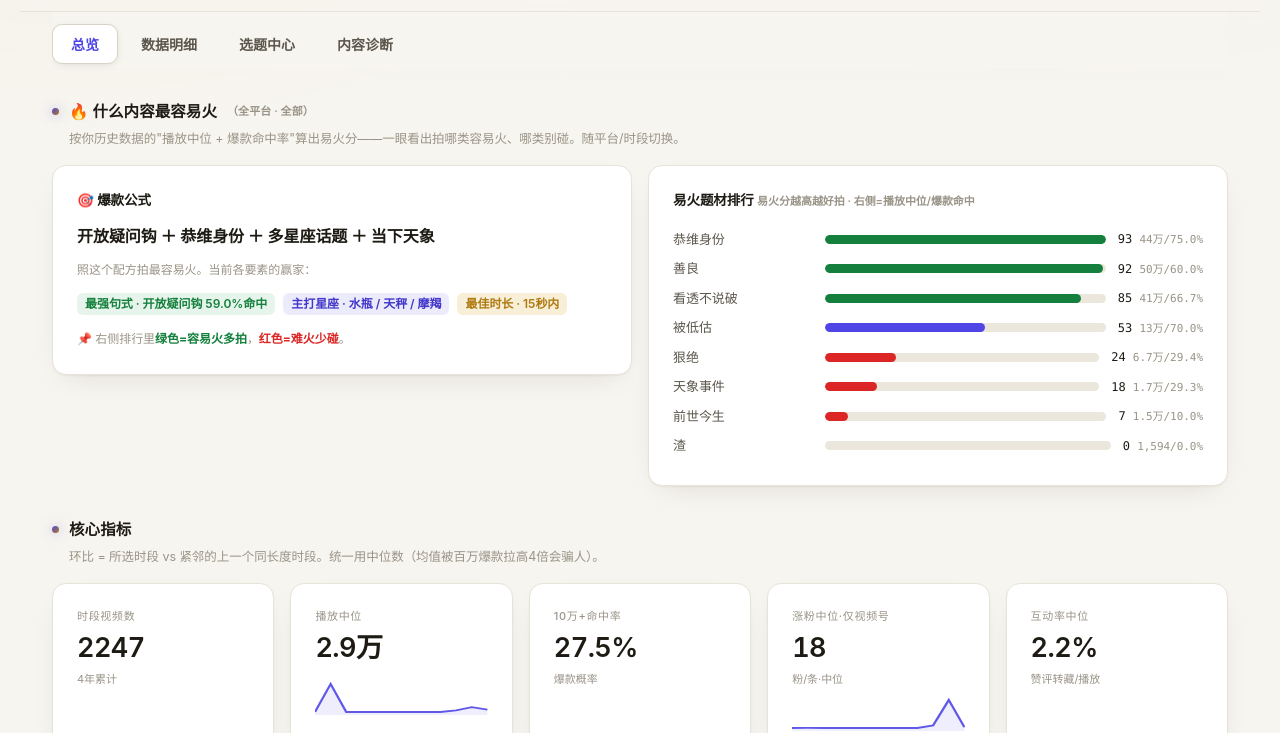
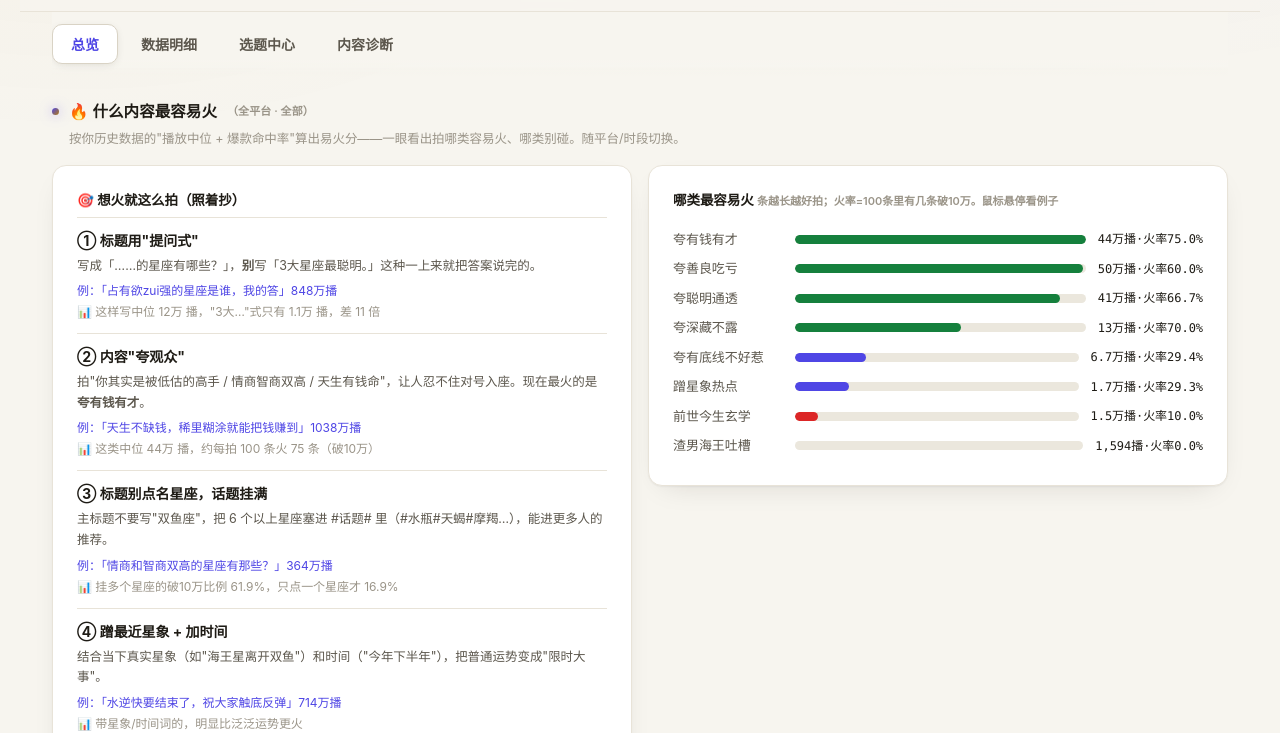
Before and after one commit to jason-hou-pe/channels-dashboard, a plain HTML site: page index.html in a window 1280 px wide. Shown: the part 67-800 px from the top of the page. Drawn offline with Linux system fonts and the light colour scheme.

Commit message:
爆款公式改大白话4步法+真实例子+简单数据，题材名换人话

```diff
--- a/index.html
+++ b/index.html
@@ -173,7 +173,7 @@ a{color:var(--accent-hover)}
       <div class="section-head"><h2>🔥 什么内容最容易火 <span class="sub-t" id="winLabel"></span></h2><div class="desc">按你历史数据的"播放中位 + 爆款命中率"算出易火分——一眼看出拍哪类容易火、哪类别碰。随平台/时段切换。</div></div>
       <div class="grid g2" style="align-items:start">
         <div class="card" id="viralFormula"></div>
-        <div class="card"><h3 style="margin-bottom:14px">易火题材排行 <span class="sub-t">易火分越高越好拍 · 右侧=播放中位/爆款命中</span></h3><div id="viralRank"></div></div>
+        <div class="card"><h3 style="margin-bottom:14px">哪类最容易火 <span class="sub-t">条越长越好拍；火率=100条里有几条破10万。鼠标悬停看例子</span></h3><div id="viralRank"></div></div>
       </div>
     </div>
     <div class="section">
@@ -398,29 +398,35 @@ function renderCrossPlatform(){
 }
 
 /* ===== 容易火（首屏核心） ===== */
+const PLAIN_MOTIF={'看透不说破':'夸聪明通透','被低估':'夸深藏不露','恭维身份':'夸有钱有才','善良':'夸善良吃亏','狠绝':'夸有底线不好惹','天象事件':'蹭星象热点','前世今生':'前世今生玄学','渣':'渣男海王吐槽'};
 function renderViral(){
   const v=viewData();
-  const ms=MOTIFS.map(m=>{const g=v.filter(d=>m.re.test(d.title));const pl=g.map(d=>d.play).filter(x=>x>0);return {k:m.k.split('·')[0],n:g.length,mp:med(pl),hit:hitRate(pl,1e5)};}).filter(r=>r.n>=3&&r.mp>0);
+  const exFor=pred=>{const m=v.filter(pred).filter(d=>d.play>0).sort((a,b)=>b.play-a.play)[0];return m?'「'+coreTitle(m.title).slice(0,16)+'」'+fmt(m.play)+'播':'';};
+  // 易火题材排行
+  const ms=MOTIFS.map(m=>{const sk=m.k.split('·')[0];const g=v.filter(d=>m.re.test(d.title));const pl=g.map(d=>d.play).filter(x=>x>0);const ex=[...g].filter(d=>d.play>0).sort((a,b)=>b.play-a.play)[0];return {k:PLAIN_MOTIF[sk]||sk,re:m.re,n:g.length,mp:med(pl),hit:hitRate(pl,1e5),ex:ex?coreTitle(ex.title).slice(0,22)+' '+fmt(ex.play)+'播':''};}).filter(r=>r.n>=3&&r.mp>0);
   const maxMP=Math.max.apply(null,ms.map(r=>r.mp).concat([1])),maxHit=Math.max.apply(null,ms.map(r=>r.hit).concat([0.001]));
-  ms.forEach(r=>r.score=Math.round(100*(0.6*r.mp/maxMP+0.4*r.hit/maxHit)));
-  ms.sort((a,b)=>b.score-a.score);
-  const maxS=Math.max.apply(null,ms.map(r=>r.score).concat([1]));
-  document.getElementById('viralRank').innerHTML=ms.length?ms.map(r=>{const col=r.score>=60?'var(--positive)':r.score>=30?'var(--accent)':'var(--negative)';
-    return `<div class="bar-row" style="grid-template-columns:140px 1fr auto"><div class="nm">${r.k}</div><div class="bar-track"><div class="bar-fill" style="width:${(r.score/maxS*100).toFixed(0)}%;background:${col}"></div></div><div class="vv">${r.score} <span class="sub-t">${fmt(r.mp)}/${pctf(r.hit)}</span></div></div>`;}).join(''):'<div class="caption">该筛选下样本不足，放宽时段/平台看。</div>';
-  const order=['Q','SUP','LIST','NAMED','PLAIN'];let synBest=null;order.forEach(s=>{const g=v.filter(d=>d._syn===s&&d.play>0);if(g.length>=5){const h=hitRate(g.map(d=>d.play),1e5);if(!synBest||h>synBest.h)synBest={s,h};}});
-  const signBest=SIGNS.map(s=>{const g=v.filter(d=>d._signs.includes(s)&&d.play>0);return {s,n:g.length,hit:hitRate(g.map(d=>d.play),1e5)};}).filter(r=>r.n>=5).sort((a,b)=>b.hit-a.hit).slice(0,3);
-  const bk=[[0,15,'15秒内'],[15,30,'15-30秒'],[30,60,'30-60秒'],[60,1e9,'60秒+']];
+  ms.forEach(r=>r.score=0.6*r.mp/maxMP+0.4*r.hit/maxHit); ms.sort((a,b)=>b.score-a.score);
+  const maxS=Math.max.apply(null,ms.map(r=>r.score).concat([0.001]));
+  document.getElementById('viralRank').innerHTML=ms.length?ms.map(r=>{const col=r.hit>=0.4?'var(--positive)':r.hit>=0.2?'var(--accent)':'var(--negative)';
+    return `<div class="bar-row" style="grid-template-columns:110px 1fr auto" title="${esc(r.ex)}"><div class="nm">${r.k}</div><div class="bar-track"><div class="bar-fill" style="width:${(r.score/maxS*100).toFixed(0)}%;background:${col}"></div></div><div class="vv">${fmt(r.mp)}播·火率${pctf(r.hit)}</div></div>`;}).join(''):'<div class="caption">该筛选下样本不足，放宽时段/平台看。</div>';
+  // 4步法所需数据
+  const md=s=>med(v.filter(d=>d._syn===s&&d.play>0).map(d=>d.play));
+  const goodTitle=Math.max(md('Q'),md('SUP')),listMed=md('LIST');
+  const multi=v.filter(d=>d._signs.length>=4&&d.play>0),single=v.filter(d=>d._signs.length===1&&d.play>0);
+  const multiHit=hitRate(multi.map(d=>d.play),1e5),singleHit=hitRate(single.map(d=>d.play),1e5);
+  const top=ms[0];
+  const signBest=SIGNS.map(s=>{const g=v.filter(d=>d._signs.includes(s)&&d.play>0);return {s,n:g.length,hit:hitRate(g.map(d=>d.play),1e5)};}).filter(r=>r.n>=5).sort((a,b)=>b.hit-a.hit).slice(0,3).map(x=>x.s);
+  const bk=[[0,15,'15秒内'],[15,30,'15-30秒'],[30,60,'30-60秒'],[60,1e9,'60秒以上']];
   const durBest=bk.map(b=>{const g=v.filter(d=>d.durationSec>=b[0]&&d.durationSec<b[1]&&d.play>0);return {l:b[2],n:g.length,mp:med(g.map(d=>d.play))};}).filter(x=>x.n>=8).sort((a,b)=>b.mp-a.mp)[0];
-  const topMotif=ms[0];
-  document.getElementById('viralFormula').innerHTML=`<h3 style="margin-bottom:12px">🎯 爆款公式</h3>
-    <div style="font-size:16px;color:var(--text-primary);font-weight:700;line-height:1.7">${synBest?SYNTAX_META[synBest.s][0]:'开放疑问钩'} ＋ ${topMotif?topMotif.k:'恭维母题'} ＋ 多星座话题 ＋ 当下天象</div>
-    <div class="caption" style="margin-top:10px">照这个配方拍最容易火。当前各要素的赢家：</div>
-    <div style="display:flex;flex-wrap:wrap;gap:8px;margin-top:14px">
-      <span class="tag green" style="font-size:12px">最强句式 · ${synBest?SYNTAX_META[synBest.s][0]+' '+pctf(synBest.h)+'命中':'疑问钩'}</span>
-      <span class="tag blue" style="font-size:12px">主打星座 · ${signBest.length?signBest.map(x=>x.s).join(' / '):'—'}</span>
-      <span class="tag amber" style="font-size:12px">最佳时长 · ${durBest?durBest.l:'短为主'}</span>
-    </div>
-    <div class="caption" style="margin-top:14px;line-height:1.7">📌 右侧排行里<b style="color:var(--positive)">绿色=容易火多拍</b>，<b style="color:var(--negative)">红色=难火少碰</b>。</div>`;
+  const steps=[
+    ['① 标题用"提问式"','写成「……的星座有哪些？」，<b>别</b>写「3大星座最聪明。」这种一上来就把答案说完的。',exFor(d=>d._syn==='Q'||d._syn==='SUP'),(goodTitle&&listMed)?`这样写中位 ${fmt(goodTitle)} 播，"3大…"式只有 ${fmt(listMed)} 播，差 ${Math.round(goodTitle/listMed)} 倍`:''],
+    ['② 内容"夸观众"',`拍"你其实是被低估的高手 / 情商智商双高 / 天生有钱命"，让人忍不住对号入座。现在最火的是<b>${top?top.k:'夸有钱有才'}</b>。`,top?exFor(d=>top.re.test(d.title)):'',top?`这类中位 ${fmt(top.mp)} 播，约每拍 100 条火 ${Math.round(top.hit*100)} 条（破10万）`:''],
+    ['③ 标题别点名星座，话题挂满','主标题不要写"双鱼座"，把 6 个以上星座塞进 #话题# 里（#水瓶#天蝎#摩羯…），能进更多人的推荐。',exFor(d=>d._signs.length>=4),`挂多个星座的破10万比例 ${pctf(multiHit)}，只点一个星座才 ${pctf(singleHit)}`],
+    ['④ 蹭最近星象 + 加时间','结合当下真实星象（如"海王星离开双鱼"）和时间（"今年下半年"），把普通运势变成"限时大事"。',exFor(d=>/海王|土星|木星|逆行|水逆|满月|新月|今夏|下半年|上半年|2026|今年/.test(d.title)),'带星象/时间词的，明显比泛泛运势更火'],
+  ];
+  document.getElementById('viralFormula').innerHTML=`<h3 style="margin-bottom:6px">🎯 想火就这么拍（照着抄）</h3>`+
+    steps.map(s=>`<div style="padding:12px 0;border-top:1px solid var(--border)"><div style="color:var(--text-primary);font-weight:700;font-size:14px">${s[0]}</div><div style="margin-top:5px;font-size:12.5px;color:var(--text-secondary);line-height:1.65">${s[1]}</div>${s[2]?`<div style="margin-top:6px;font-size:12px;color:var(--accent)">例：${s[2]}</div>`:''}${s[3]?`<div style="margin-top:3px;font-size:12px;color:var(--text-tertiary)">📊 ${s[3]}</div>`:''}</div>`).join('')+
+    `<div style="display:flex;flex-wrap:wrap;gap:8px;margin-top:14px">${signBest.length?`<span class="tag blue">最该拍的星座 · ${signBest.join(' / ')}</span>`:''}${durBest?`<span class="tag amber">最佳时长 · ${durBest.l}</span>`:''}</div>`;
 }
 
 /* ===== 健康分（已弃用） ===== */
```
